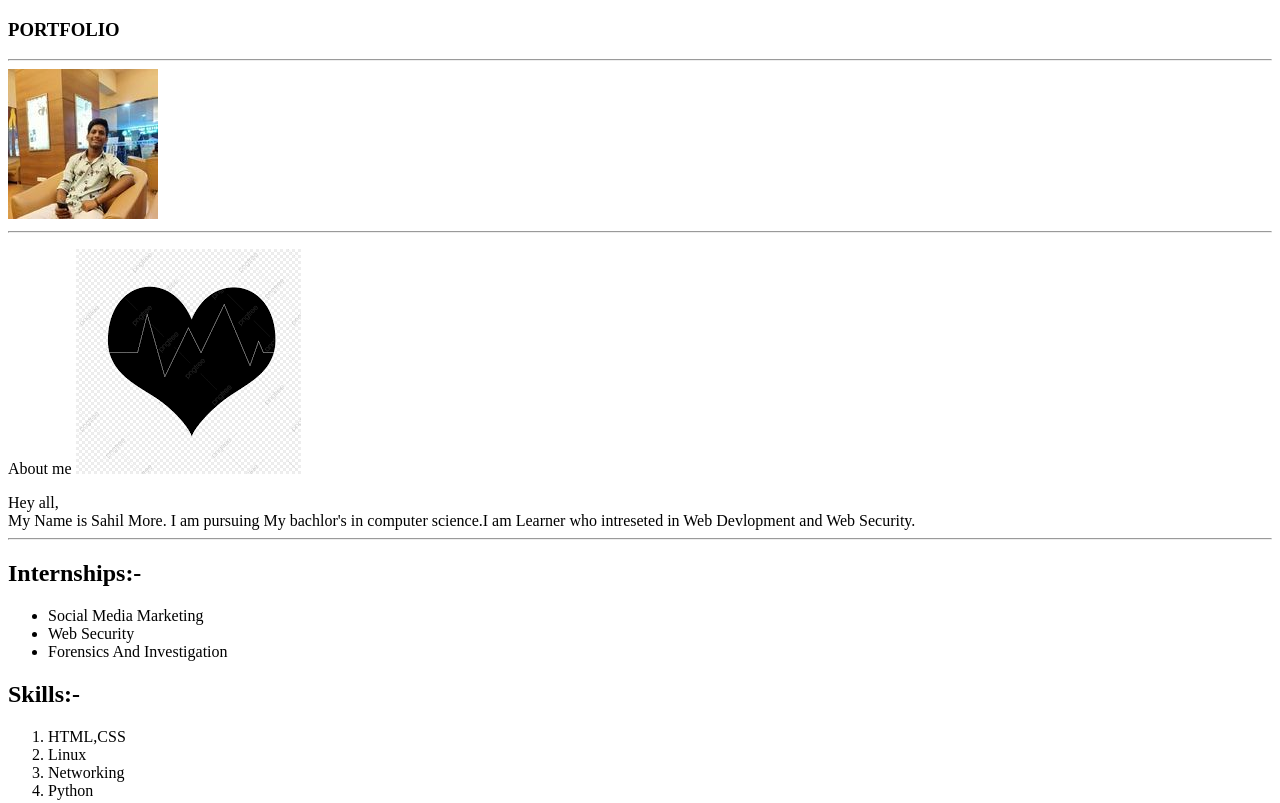
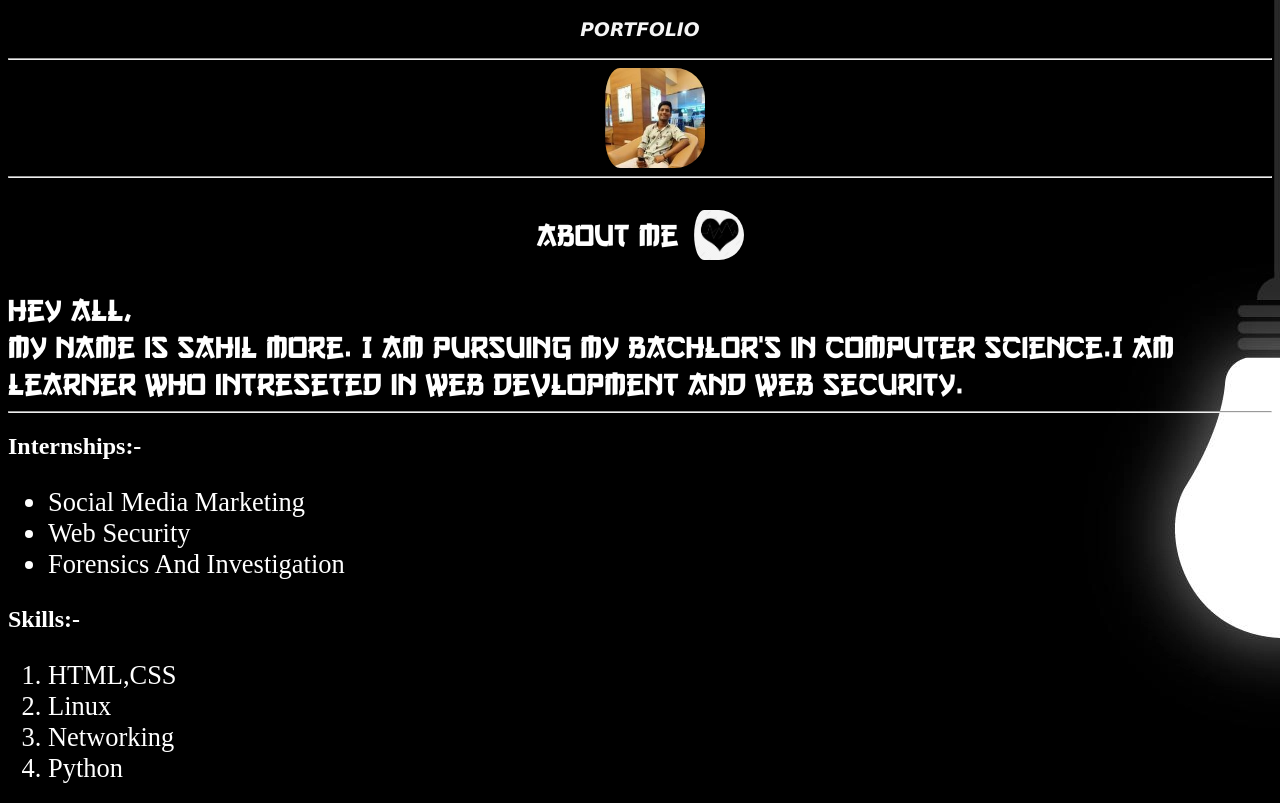
Before and after one commit to hack-sam/sahil_more, a plain HTML site: page index.html in a window 1280 px wide. Shown: the top 803 px of the page. Drawn offline with Linux system fonts and the light colour scheme.

Commit message:
Update index.html

```diff
--- a/index.html
+++ b/index.html
@@ -4,7 +4,7 @@
     <meta charset="UTF-8">
     <meta http-equiv="X-UA-Compatible" content="IE=edge">
     <meta name="viewport" content="width=device-width, initial-scale=1.0">
-    <link rel="stylesheet" href="pro.css">
+    <link rel="stylesheet" href="style.css">
     <title>Project_1</title>
 </head>
 <body>
```
